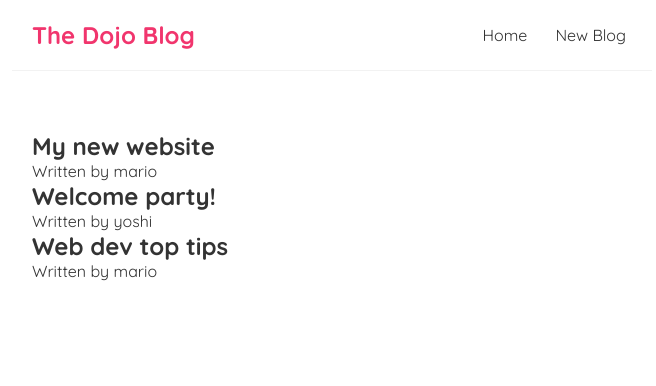
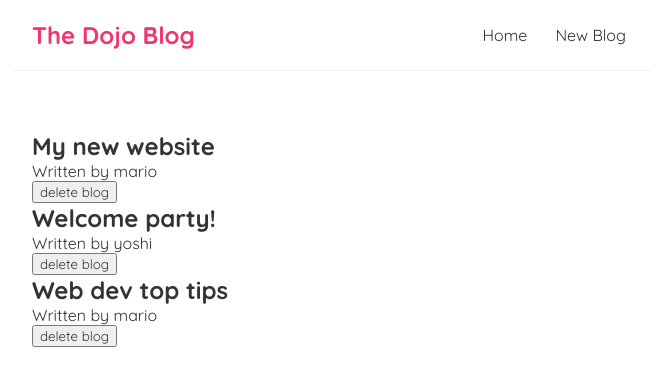
Before and after one commit to matsumoto2004/practice_react, a React (Create React App) app: page / in a window 1280 px wide. Shown: the top 386 px of the page, without its empty margins (308-964 px from the left). Built offline with nearby package versions, Linux system fonts and the light colour scheme.

Commit message:
#13 finished

```diff
--- a/src/BlogList.js
+++ b/src/BlogList.js
@@ -1,11 +1,11 @@
-const BlogList = ({blogs}) => {
-  //const blogs=props.blogs
+const BlogList = ({blogs,title,handleDelete}) => {
   return (
     <div className="bloglist">
       {blogs.map((blog) => (
         <div className="blog-preview" key={blog.id}>
           <h2>{blog.title}</h2>
           <p>Written by {blog.author}</p>
+          <button onClick={() => handleDelete(blog.id)}>delete blog</button>
         </div>
       ))}
     </div>
--- a/src/Home.js
+++ b/src/Home.js
@@ -6,12 +6,16 @@
     { title: 'My new website', body: 'lorem ipsum...', author: 'mario', id: 1 },
     { title: 'Welcome party!', body: 'lorem ipsum...', author: 'yoshi', id: 2 },
     { title: 'Web dev top tips', body: 'lorem ipsum...', author: 'mario', id: 3 }
-  ])
+  ]);
 
+  const handleDelete = (id) => {
+    const newBlogs=blogs.filter((blog) => blog.id !== id);
+    setBlogs(newBlogs);
+  };
 
   return (
     <div className="home">
-      <BlogList blogs={blogs}/>
+      <BlogList blogs={blogs} title="All Blogs!" handleDelete={handleDelete}/>
     </div>
   );
 }
```
